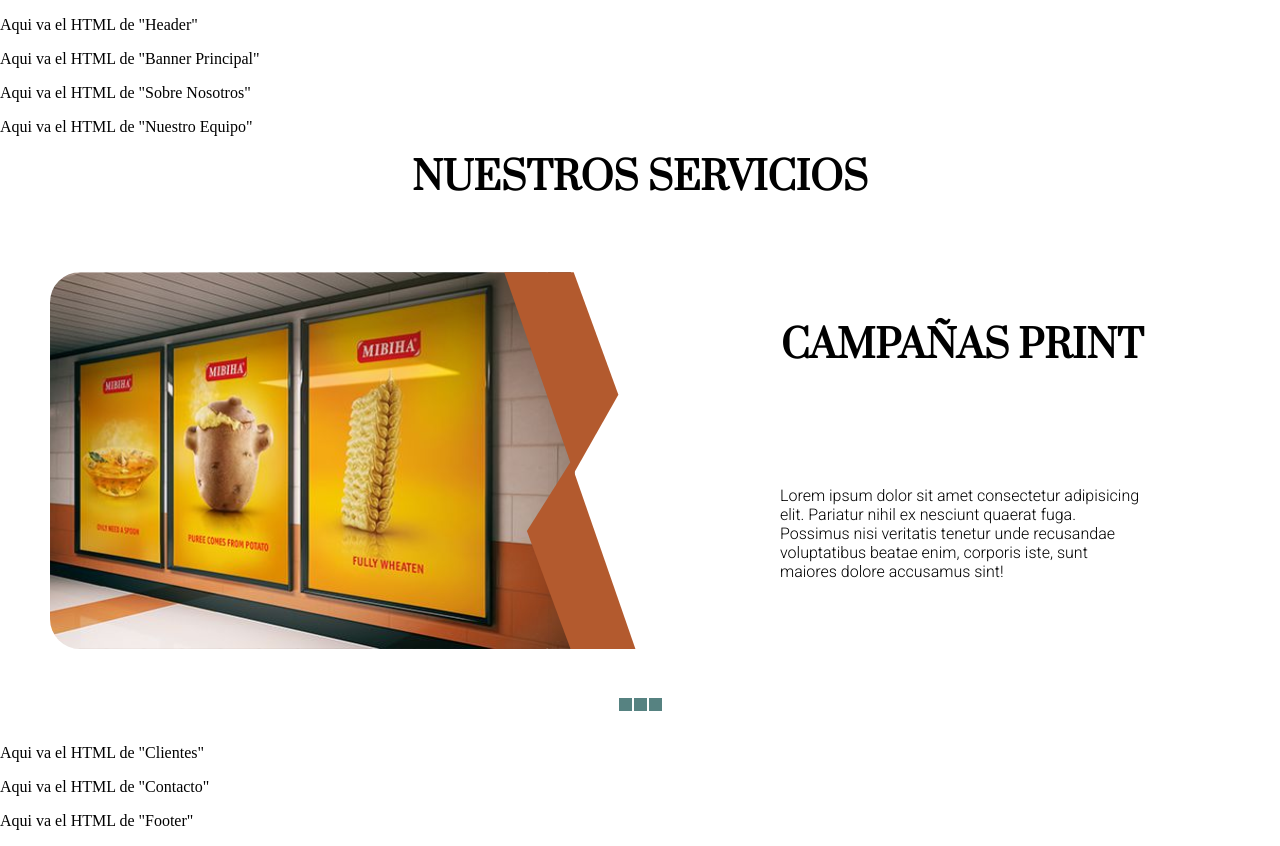
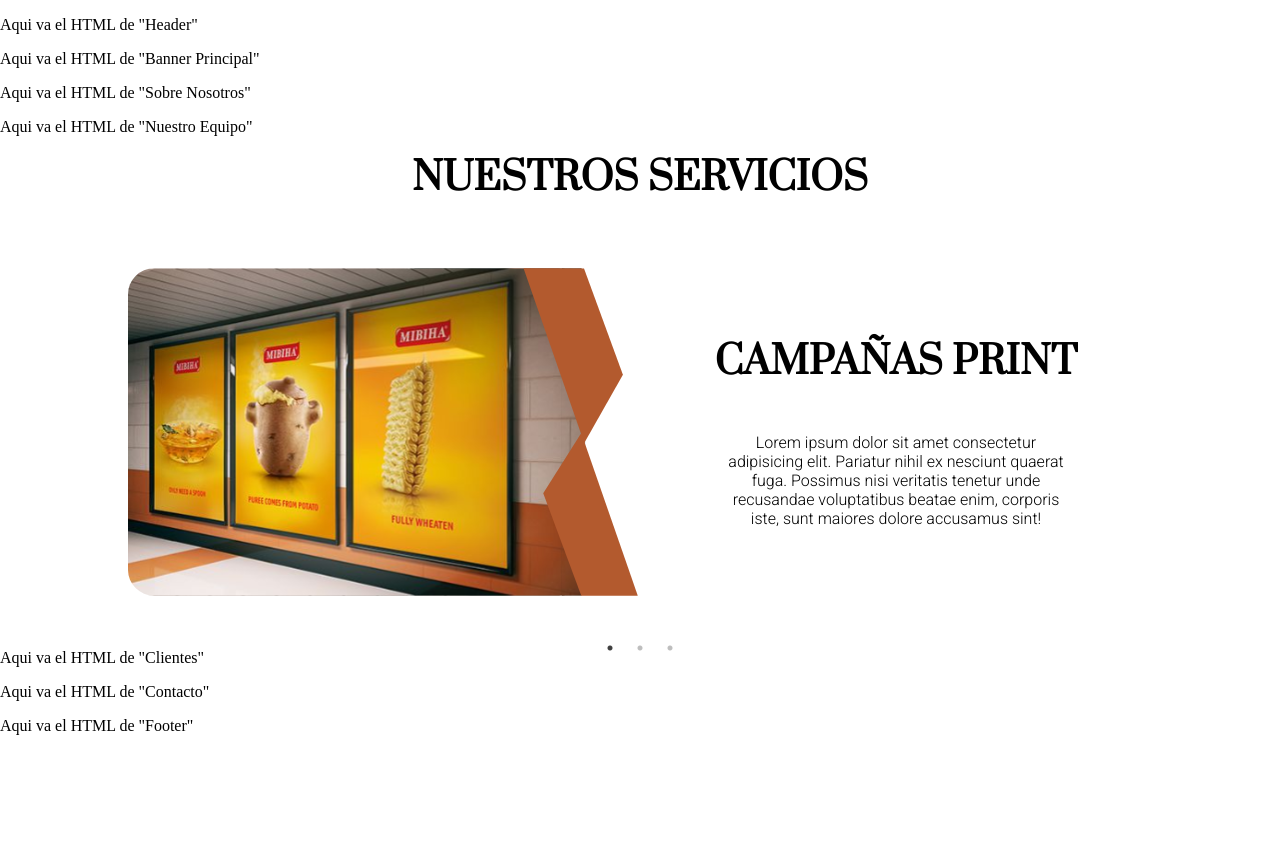
Before and after one commit to maperezr14/react-app, a React (Create React App) app: page / in a window 1280 px wide. After the commit the page ends 800 px from the top, so only its background shows below. Built offline with nearby package versions, Linux system fonts and the light colour scheme.

Commit message:
actuFinal

```diff
--- a/package.json
+++ b/package.json
@@ -12,8 +12,11 @@
     "@testing-library/user-event": "^13.5.0",
     "react": "^18.2.0",
     "react-dom": "^18.2.0",
+    "react-icons": "^4.7.1",
     "react-scripts": "5.0.1",
+    "react-slick": "^0.29.0",
     "sass": "^1.57.1",
+    "slick-carousel": "^1.8.1",
     "styled-components": "^5.3.6",
     "web-vitals": "^2.1.4"
   },
--- a/src/components/Services.js
+++ b/src/components/Services.js
@@ -1,45 +1,64 @@
 import './../styles/css/main.css';
+
+import Slider from 'react-slick';
+import 'slick-carousel/slick/slick.css';
+import 'slick-carousel/slick/slick-theme.css';
+
+const sliderSettings = {
+    slidesToShow: 1,
+    slidesToScroll: 1,
+    infinite: true,
+    dots: true,
+    arrows: false
+}
+
+const kiaServices = [
+    {
+        subtitle: 'CAMPAÑAS PRINT',
+        content: 'Lorem ipsum dolor sit amet consectetur adipisicing elit. Pariatur nihil ex nesciunt quaerat fuga. Possimus nisi veritatis tenetur unde recusandae voluptatibus beatae enim, corporis iste, sunt maiores dolore accusamus sint!',
+        img: '../images/campPrint.svg',
+        movilImg: '../images/serv2.svg',
+
+    },
+    {
+        subtitle: 'CAMPAÑAS INTEGRALES',
+        content: 'Lorem ipsum dolor sit amet consectetur adipisicing elit. Pariatur nihil ex nesciunt quaerat fuga. Possimus nisi veritatis tenetur unde recusandae voluptatibus beatae enim, corporis iste, sunt maiores dolore accusamus sint!',
+        img: '../images/campInte.svg',
+        movilImg: '../images/serv3.svg',
+
+    },
+    {
+        subtitle: 'CAMPAÑAS DIGITALES',
+        content: 'Lorem ipsum dolor sit amet consectetur adipisicing elit. Pariatur nihil ex nesciunt quaerat fuga. Possimus nisi veritatis tenetur unde recusandae voluptatibus beatae enim, corporis iste, sunt maiores dolore accusamus sint!',
+        img: '../images/campDigi.svg',
+        movilImg: '../images/serv1.svg',
+
+    }
+]
 
 function Services() {
     return(
-
-        <section className='sectionServices'>
-             <div className='container'>
-                    <h2>NUESTROS SERVICIOS</h2>
-            <div className='firstGroup'>
-                <ul className='sliderOne'>
-                    <li id="slide1">
-                        <img className='desktopVer' src="./images/campPrint.svg" alt="anuncios en los metros"></img>
-                        <img className='movilVer' src="./images/serv2.svg" alt="anuncios en los metros"></img>
-                        <h3>CAMPAÑAS  PRINT</h3>
-                        <p>Lorem ipsum dolor sit amet consectetur adipisicing elit. Pariatur nihil ex nesciunt quaerat fuga. Possimus nisi veritatis tenetur unde recusandae voluptatibus beatae enim, corporis iste, sunt maiores dolore accusamus sint!</p> </li>
-                    <li id="slide2">
-                        <img className='desktopVer' src="./images/campInte.svg" alt="imagen de hombre en una caminadora mirando un movil"></img>
-                        <img className='movilVer' src="./images/serv3.svg" alt="anuncios en los metros"></img>
-                        <h3>CAMPAÑAS  INTEGRALES</h3>
-                        <p>Lorem ipsum dolor sit amet consectetur adipisicing elit. Pariatur nihil ex nesciunt quaerat fuga. Possimus nisi veritatis tenetur unde recusandae voluptatibus beatae enim, corporis iste, sunt maiores dolore accusamus sint!</p>
-                    </li>
-                    <li id="slide3">
-                        <img  className='desktopVer' src="./images/campDigi.svg" alt="anuncio LG"></img>
-                        <img className='movilVer' src="./images/serv1.svg" alt="anuncios en los metros"></img>
-                        <h3>CAMPAÑAS DIGITALES</h3>
-                        <p>Lorem ipsum dolor sit amet consectetur adipisicing elit. Pariatur nihil ex nesciunt quaerat fuga. Possimus nisi veritatis tenetur unde recusandae voluptatibus beatae enim, corporis iste, sunt maiores dolore accusamus sint!</p>
-                    </li>
-                 </ul>
+        <section className='section sectionServices'>
+            <div className='container'>
+                <h2>NUESTROS SERVICIOS</h2>
+                <Slider {...sliderSettings} className='sliderServices'>
+                    {kiaServices.map((kiaServices, index) => (
+                        <div key={index} className='itemSlider'>
+                            <picture>
+                                <source alt={kiaServices.subtitle} srcSet={kiaServices.movilImg} media="(max-width:767px)"/>
+                                <img alt={kiaServices.subtitle} src={kiaServices.img} width="200px"/>
+                            </picture>
+                            <div className='caption'>
+                                <h3>{kiaServices.subtitle}</h3>
+                                <p>{kiaServices.content}</p>
+                            </div>
+                    </div>
+                ))}
+                </Slider>
             </div>
-
-            <nav>
-                <ul className='menu'>
-                    <li className='button'><a href="#slide1">_</a></li>
-                    <li className='button'><a href="#slide2">_</a></li>
-                    <li className='button'><a href="#slide3">_</a></li>
-            </ul>
-            </nav>
-        </div>
-
         </section>
-
     )
 }
 
+
 export default Services;
--- a/src/styles/css/main.css
+++ b/src/styles/css/main.css
@@ -50,15 +50,6 @@ body a {
   }
 }
 
-.sectionServices {
-  display: flex;
-  padding-bottom: 400px;
-}
-@media screen and (max-width: 375px) {
-  .sectionServices {
-    padding-bottom: 300px;
-  }
-}
 .sectionServices .container {
   padding: 0;
   margin: 0 auto;
@@ -67,138 +58,66 @@ body a {
   text-align: center;
   font-family: "Prata", serif;
 }
-@media screen and (max-width: 375px) {
-  .sectionServices .container h2 {
-    font-size: 23px;
+.sectionServices .container .sliderServices {
+  width: 80%;
+  margin: 0 auto;
+}
+.sectionServices .container .sliderServices .itemSlider {
+  display: flex !important;
+  flex-direction: row;
+  align-items: center;
+  align-content: center;
+  justify-content: space-between;
+}
+@media screen and (max-width: 767px) {
+  .sectionServices .container .sliderServices .itemSlider {
+    flex-direction: column;
   }
 }
-@media screen and (max-width: 375px) {
-  .sectionServices .container .firstGroup .sliderOne {
-    display: flex;
+.sectionServices .container .sliderServices .itemSlider picture {
+  width: 50%;
+}
+@media screen and (max-width: 767px) {
+  .sectionServices .container .sliderServices .itemSlider picture {
+    width: 100%;
   }
 }
-.sectionServices .container .firstGroup .sliderOne li {
-  width: 95%;
-  opacity: 0;
-  transition: opacity 0.5s;
-  position: absolute;
-  left: 30px;
-  top: 250px;
-  margin: 0px;
-  padding: 0px;
-  border-radius: 30px;
-  background: white;
-  list-style: none inside;
+.sectionServices .container .sliderServices .itemSlider picture img {
+  width: 100%;
 }
-@media screen and (max-width: 375px) {
-  .sectionServices .container .firstGroup .sliderOne li {
-    width: 95%;
-    opacity: 0;
-    transition: opacity 0.5s;
-    position: absolute;
-    left: 10px;
-    top: 220px;
-    margin: 0px;
-    padding: 0px;
-    border-radius: 30px;
-    list-style: none inside;
+.sectionServices .container .sliderServices .itemSlider .caption {
+  width: 50%;
+}
+@media screen and (max-width: 767px) {
+  .sectionServices .container .sliderServices .itemSlider .caption {
+    width: 100%;
+    margin: 35px 0;
   }
 }
-.sectionServices .container .firstGroup .sliderOne li .desktopVer {
-  width: 50%;
-  padding-left: 20px;
-}
-@media screen and (max-width: 375px) {
-  .sectionServices .container .firstGroup .sliderOne li .desktopVer {
-    display: none;
-  }
-}
-.sectionServices .container .firstGroup .sliderOne li .movilVer {
-  display: none;
-}
-@media screen and (max-width: 375px) {
-  .sectionServices .container .firstGroup .sliderOne li .movilVer {
-    width: 100%;
-    display: flex;
-  }
-}
-.sectionServices .container .firstGroup .sliderOne li h3 {
-  width: 30%;
-  position: absolute;
+.sectionServices .container .sliderServices .itemSlider .caption h3 {
   color: black;
   font-size: 38px;
   font-family: "Prata", serif;
-  left: 750px;
-  top: 70px;
 }
-@media screen and (max-width: 375px) {
-  .sectionServices .container .firstGroup .sliderOne li h3 {
-    position: relative;
+@media screen and (max-width: 767px) {
+  .sectionServices .container .sliderServices .itemSlider .caption h3 {
     width: 100%;
     font-size: 18px;
-    left: 0px;
-    top: 18px;
   }
 }
-.sectionServices .container .firstGroup .sliderOne li p {
-  width: 30%;
-  position: absolute;
+.sectionServices .container .sliderServices .itemSlider .caption p {
+  width: 70%;
   color: black;
   font-size: 16px;
   font-family: "Roboto", sans-serif;
-  left: 750px;
-  top: 220px;
+  margin: 0 auto;
+  text-align: center;
 }
-@media screen and (max-width: 375px) {
-  .sectionServices .container .firstGroup .sliderOne li p {
+@media screen and (max-width: 767px) {
+  .sectionServices .container .sliderServices .itemSlider .caption p {
     width: 100%;
-    position: relative;
-    left: 15px;
-    top: 0px;
     padding-left: 40px;
     padding-right: 40px;
     font-size: 10px;
   }
-}
-.sectionServices .container .firstGroup .sliderOne li:first-child {
-  opacity: 1;
-}
-.sectionServices .container .firstGroup .sliderOne li:target {
-  opacity: 1;
-}
-.sectionServices .container nav {
-  position: relative;
-  top: 400px;
-  left: 0px;
-}
-@media screen and (max-width: 375px) {
-  .sectionServices .container nav {
-    top: 300px;
-  }
-}
-.sectionServices .container nav .menu {
-  padding-left: 600px;
-  padding-right: 600px;
-}
-@media screen and (max-width: 375px) {
-  .sectionServices .container nav .menu {
-    padding-left: 0px;
-    padding-right: 0px;
-  }
-}
-.sectionServices .container nav .menu .button {
-  padding: 0;
-  margin: 0;
-  list-style: none inside;
-  display: flex;
-  justify-content: space-around;
-  flex-wrap: wrap;
-}
-.sectionServices .container nav .menu a {
-  text-decoration: none;
-  width: 15px;
-  height: 15px;
-  border: 0.1px solid white;
-  background: #568281;
-  color: white;
 }/*# sourceMappingURL=main.css.map */
--- a/src/styles/sass/components/_services.scss
+++ b/src/styles/sass/components/_services.scss
@@ -1,147 +1,64 @@
- .sectionServices{
-   display: flex;
-   padding-bottom: 400px;
-          @media screen and (max-width: 375px){
-             padding-bottom: 300px;
-         }
-         .container{
+.sectionServices {
+      .container {
          padding: 0;
          margin: 0 auto;
             h2{
                text-align: center;
                font-family: 'Prata', serif;
-                        @media screen and (max-width: 375px) {
-                            font-size: 23px;
-
+            }
+            .sliderServices {
+               width: 80%;
+               margin: 0 auto;
+               .itemSlider {
+                  display: flex!important;
+                  flex-direction: row;
+                  align-items: center;
+                  align-content: center;
+                  justify-content: space-between;
+                  @media screen and (max-width:767px) {
+                     flex-direction: column;
                   }
 
+                   picture {
+                     width: 50%;
+                     @media screen and (max-width:767px) {
+                        width: 100%
                      }
-                  .firstGroup{
-
-                     .sliderOne {
-                        @media screen and (max-width: 375px) {
-                           display: flex;
-                        }
-                        li {
-                        width: 95%;
-                        opacity: 0;
-                        transition: opacity .5s ;
-                        position: absolute;
-                        left: 30px;
-                        top: 250px;
-                        margin:0px;
-                        padding:0px;
-                        border-radius: 30px;
-                        background: white;
-                        list-style: none inside;
-                              @media screen and (max-width: 375px) {
-                                 width: 95%;
-                                 opacity: 0;
-                                 transition: opacity .5s ;
-                                 position: absolute;
-                                 left: 10px;
-                                 top: 220px;
-                                 margin:0px;
-                                 padding:0px;
-                                 border-radius: 30px;
-                                 list-style: none inside;
-                              }
-
-                           .desktopVer{
-                              width: 50%;
-                              padding-left: 20px;
-                                 @media screen and (max-width:375px) {
-                                    display: none;
+                     img {
+                        width: 100%;
                      }
                    }
-                           .movilVer{
-                                 display: none;
-                                 @media screen and (max-width:375px) {
+                   .caption{
+                     width: 50%;
+                     @media screen and (max-width:767px) {
                         width: 100%;
-                                    display: flex;
-                                 }
+                        margin: 35px 0;
                      }
                         h3{
-                              width: 30%;
-                              position: absolute;
                            color: black;
                            font-size: 38px;
                            font-family: 'Prata', serif;
-                              left: 750px;
-                              top: 70px;
-                                 @media screen and (max-width:375px) {
-                                    position: relative;
+                              @media screen and (max-width:767px) {
                                  width: 100%;
                                  font-size: 18px;
-                                    left: 0px;
-                                    top: 18px;
                               }
                         }
                         p{
-                              width: 30%;
-                              position: absolute;
+                           width: 70%;
                            color: black;
                            font-size: 16px;
-                              font-family: 'Roboto', sans-serif;
-                              left: 750px;
-                              top: 220px;
-                                 @media screen and (max-width:375px) {
+                           font-family: "Roboto", sans-serif;
+                           margin: 0 auto;
+                           text-align: center;
+                              @media screen and (max-width:767px) {
                                  width: 100%;
-                                    position: relative;
-                                    left: 15px;
-                                    top: 0px;
                                  padding-left: 40px;
                                  padding-right: 40px;
                                  font-size: 10px;
                               }
-
-                           }
-                           &:first-child {
-                              opacity: 1;
-                           }
-                           &:target {
-                              opacity: 1;
-                           }
-                        }
-
-                     }
-
-
-                  }
-                  nav {
-                     position:relative;
-                     top:400px;
-                     left:0px;
-                        @media screen and (max-width: 375px) {
-                           top: 300px;
-                        }
-                         .menu {
-                           padding-left: 600px;
-                           padding-right: 600px;
-                              @media screen and (max-width:375px) {
-                                 padding-left: 0px;
-                                 padding-right: 0px;
-                              }
-                              .button{
-                                 padding: 0;
-                                 margin: 0;
-                                 list-style: none inside;
-                                 display: flex;
-                                 justify-content: space-around;
-                                 flex-wrap: wrap;
-                               }
-                                 a{
-                                    text-decoration: none;
-                                    width: 15px;
-                                    height: 15px;
-                                    border: 0.1px solid white;
-                                    background: #568281;
-                                    color: white;
-
-
                         }
                    }
                }
-
             }
       }
+}
```
Also changed, not shown: 2 other files (tests, documents, lock files or other folders). Lines whose indentation alone changed are shown as unchanged.
